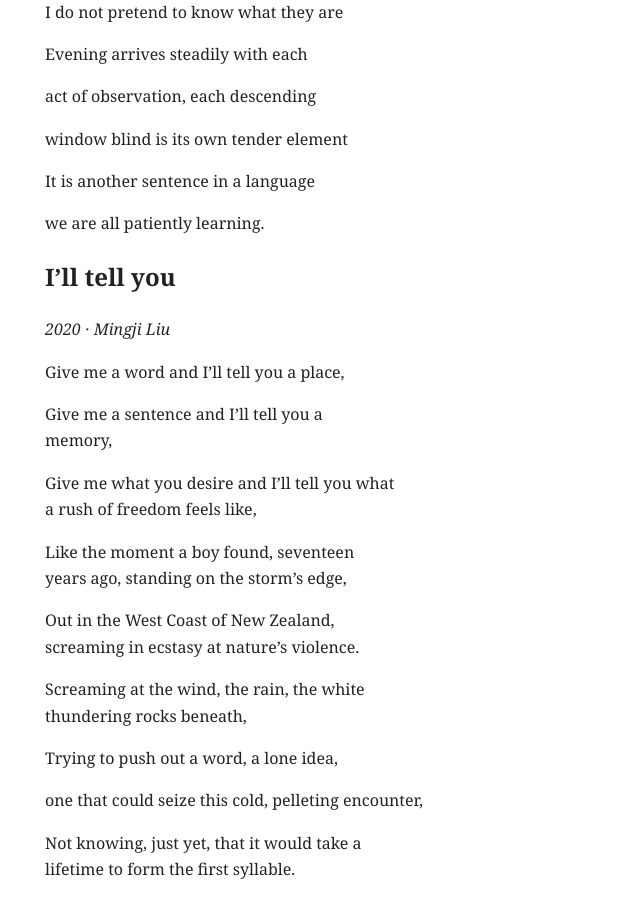
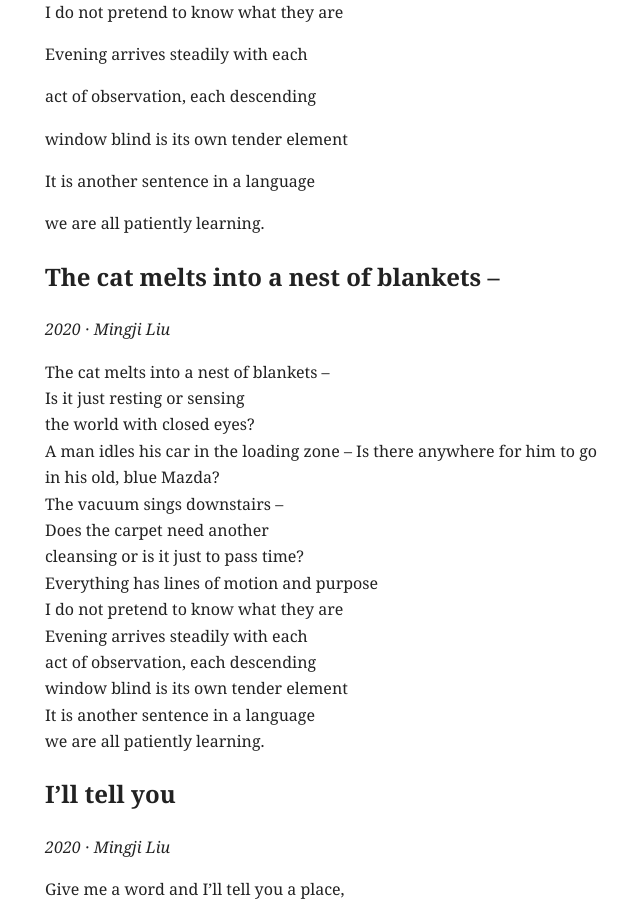
Before and after one commit to mingjiliu/mingjiliu.github.io, a Jekyll site: the page built from _poems/2020.md, in a window 1280 px wide and 900 px high, scrolled down 5115 px. Shown: the whole window, without its empty margins (279-919 px from the left). Built offline with Jekyll 4.4.1, drawn with Linux system fonts in a browser that asks for light colours.

Commit message:
Update 2020.md

```diff
--- a/_poems/2020.md
+++ b/_poems/2020.md
@@ -221,6 +221,27 @@ It is another sentence in a language
 
 we are all patiently learning.
 
+## The cat melts into a nest of blankets --
+
+*2020 · Mingji Liu*
+
+The cat melts into a nest of blankets --
+Is it just resting or sensing
+the world with closed eyes?
+A man idles his car in the loading zone --
+Is there anywhere for him to go
+in his old, blue Mazda?
+The vacuum sings downstairs --
+Does the carpet need another
+cleansing or is it just to pass time?
+Everything has lines of motion and purpose
+I do not pretend to know what they are
+Evening arrives steadily with each
+act of observation, each descending
+window blind is its own tender element
+It is another sentence in a language
+we are all patiently learning.
+
 ## I'll tell you
 
 *2020 · Mingji Liu*
```
